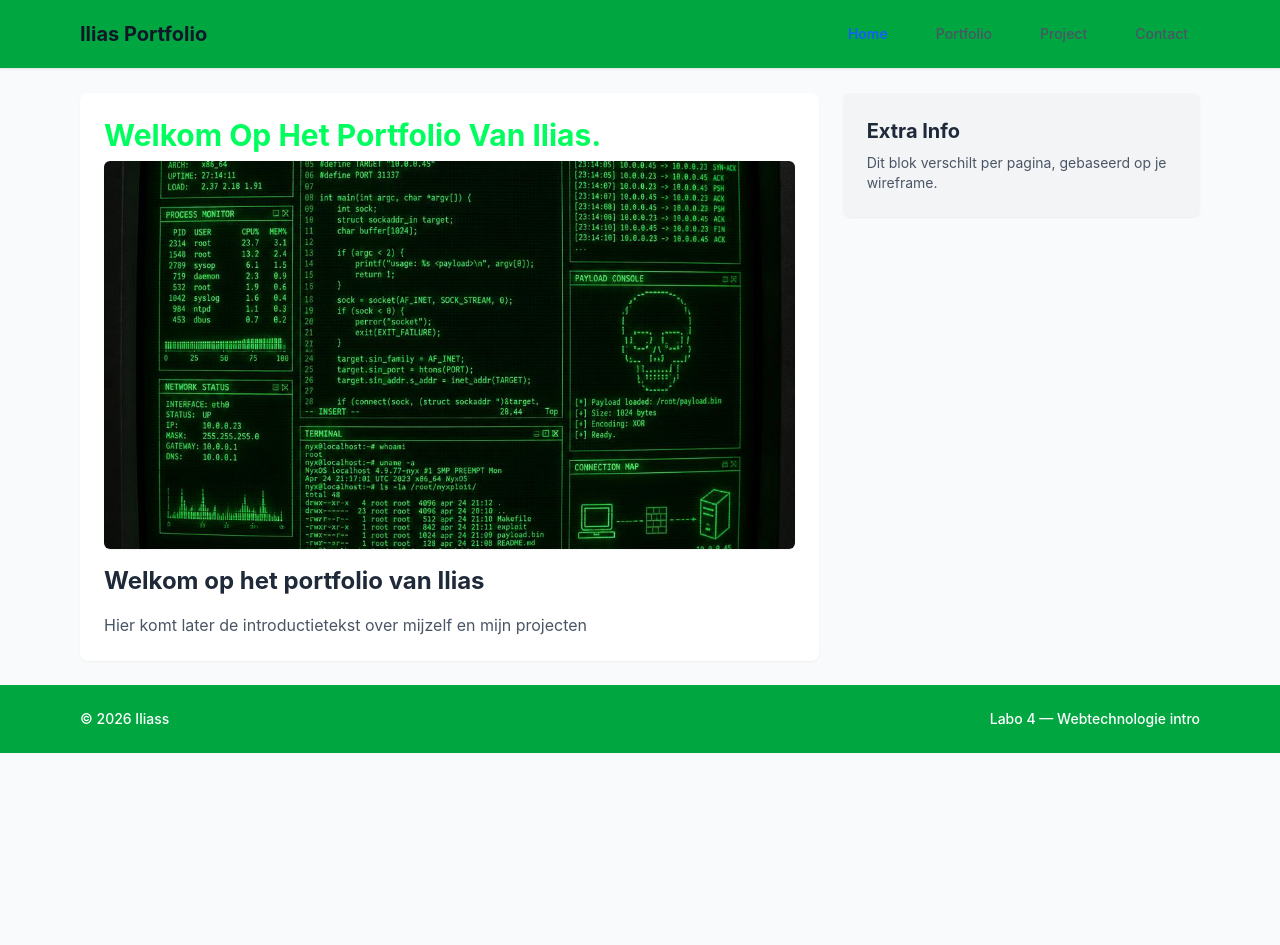
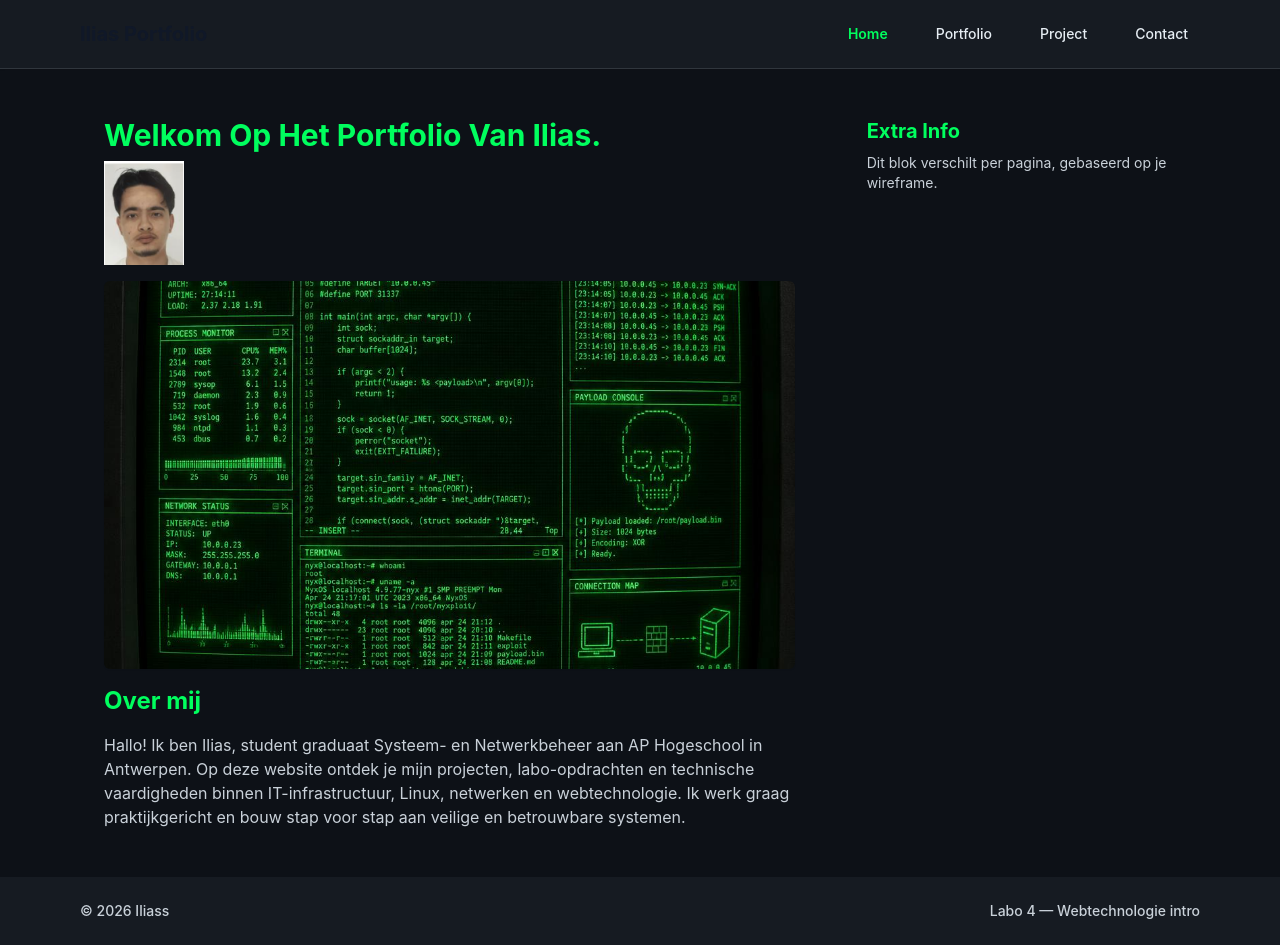
Before and after one commit to iliassassou/portfolio, a website: page index.html in a window 1280 px wide. Before the commit the page ends 800 px from the top, so only its background shows below. Drawn offline with Linux system fonts and the light colour scheme.

Commit message:
changes bij  css

```diff
--- a/css/style.css
+++ b/css/style.css
@@ -1,11 +1,33 @@
-/* personlijke css*/
-footer {
- background-color: #00A640;
-}
-header {
- background-color: #00A640;
+/* personlijke css */
+body {
+    background-color: #0d1117 !important;
+    color: #e6edf3 !important;
 }
 
-h1 {
+header, footer {
+    background-color: #161b22 !important;
+    border-color: #30363d !important;
+    color: #e6edf3 !important;
+}
+
+header a {
+    color: #e6edf3 !important;
+}
+
+header a:hover,
+header a[aria-current="page"] {
+    color: rgb(0, 255, 94) !important;
+}
+
+h1, h2 {
     color: rgb(0, 255, 94);
 }
+
+p {
+    color: #c9d1d9;
+}
+
+main, aside {
+    background-color: transparent;
+    box-shadow: none;
+}
--- a/index.html
+++ b/index.html
@@ -70,6 +70,14 @@
                     <div class="pb-2">
                         <h1 class="text-3xl font-bold text-gray-900 capitalize">Welkom op het portfolio van Ilias.</h1>
                     </div>
+
+                <figure class="w-20 h-20 rounded-md">
+                    <img src="images/images/profesionele foto..png"
+                         alt="Profielfoto of icoon van Ilias"
+                         width="80"
+                         height="80"
+                         class="mb-4 object-cover block">
+                </figure>
                     <figure>
                         <img src="images/images/Foto1.jpg"
                              alt="Retro-futuristic hacker desktop console interface"
@@ -78,8 +86,11 @@
                              class="w-full max-w-full aspect-video rounded-md shadow-xs object-cover block">
                     </figure>
                     <article class="mt-4">
-                        <h2 class="text-2xl font-bold mb-4">Welkom op het portfolio van Ilias</h2>
-                        <p class="text-gray-600">Hier komt later de introductietekst over mijzelf en mijn projecten</p>
+                        <h2 class="text-2xl font-bold mb-4">Over mij</h2>
+                        <p class="text-gray-600">
+                        Hallo! Ik ben Ilias, student graduaat Systeem- en Netwerkbeheer aan AP Hogeschool in Antwerpen.
+                        Op deze website ontdek je mijn projecten, labo-opdrachten en technische vaardigheden binnen IT-infrastructuur, Linux, netwerken en webtechnologie.
+                        Ik werk graag praktijkgericht en bouw stap voor stap aan veilige en betrouwbare systemen.</p>
                     </article>
                 </section>
             </main>
```
